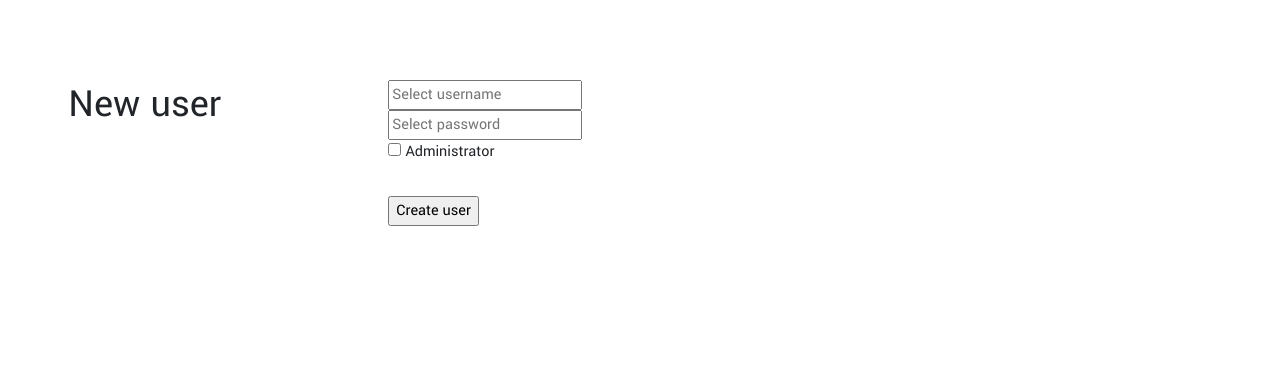
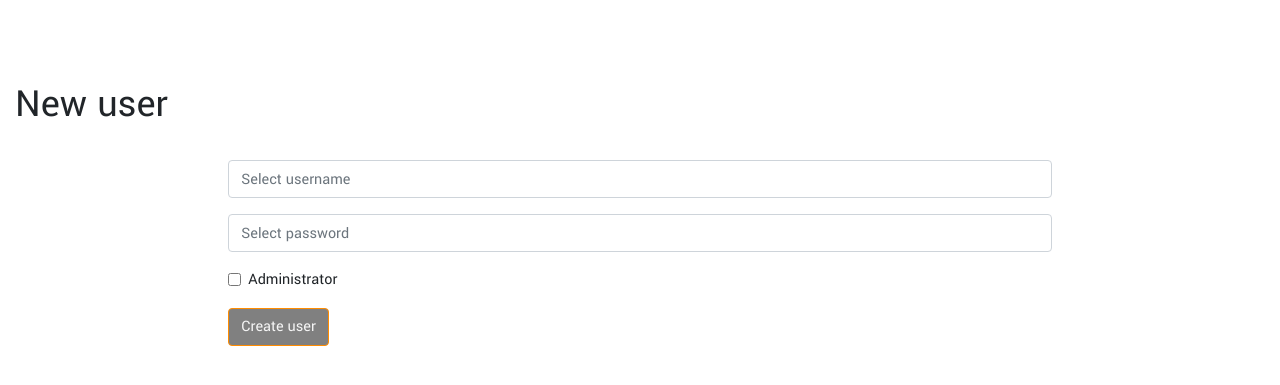
Before and after one commit to mmoila/tsoha-reports, a Flask app: page /user in a window 1280 px wide. Shown: the part 56-441 px from the top of the page. Run offline with Flask 2, Linux system fonts and the light colour scheme; the visitor is signed in with stand-in values (Sample User, id 1).

Commit message:
Improve styling

```diff
--- a/static/styles.css
+++ b/static/styles.css
@@ -58,9 +58,6 @@ body {
   background-color: darkorange;
 }
 
-input[type="text"]:focus,
-input[type="date"]:focus,
-input[type="password"]:focus,
 .form-control:focus {
   outline: none;
   box-shadow: inset 1px 1px 1px darkorange, 1px 1px 1px darkorange;
--- a/templates/locations.html
+++ b/templates/locations.html
@@ -7,7 +7,7 @@
 <body>
     {% block content %}
       <div class="row">
-        <div class="col">
+        <div class="col-md-4 mb-4">
           <h2>Add new aerodrome</h2>
         </div>
       </div>
--- a/templates/new-user.html
+++ b/templates/new-user.html
@@ -20,19 +20,26 @@
     </div>
   {% else %}
     {% block content %}
-      <div class="row justify-content-center">
-        <div class="col-3">
+      <div class="row">
+        <div class="col-md-4 mb-4">
           <h1>New user</h1>
         </div>
+      </div>
+      <div class="row justify-content-center">
         <div class="col-8">
           <form action="/user" method="POST">
-            <input type="text" name="username" placeholder="Select username"><br>
-            <input type="password" name="password" placeholder="Select password"><br>
-            <input type="hidden" name="csrf_token" value="{{ session.csrf_token }}">
-            <input type="checkbox" name="admin" value="1">
-            <label for="admin">Administrator</label><br>
-            <br>
-            <input type="submit" value="Create user">
+            <div class="form-group">
+              <input class="form-control" type="text" name="username" placeholder="Select username">
+            </div>
+            <div class="form-group">
+              <input class="form-control" type="password" name="password" placeholder="Select password">
+              <input type="hidden" name="csrf_token" value="{{ session.csrf_token }}">
+            </div>
+            <div class="form-group form-check">
+              <input class="form-check-input" type="checkbox" name="admin" value="1">
+              <label class="form-check-label" for="admin">Administrator</label>
+            </div>
+            <button type="submit" class="btn">Create user</button>
           </form>
         </div>
       </div>
```
